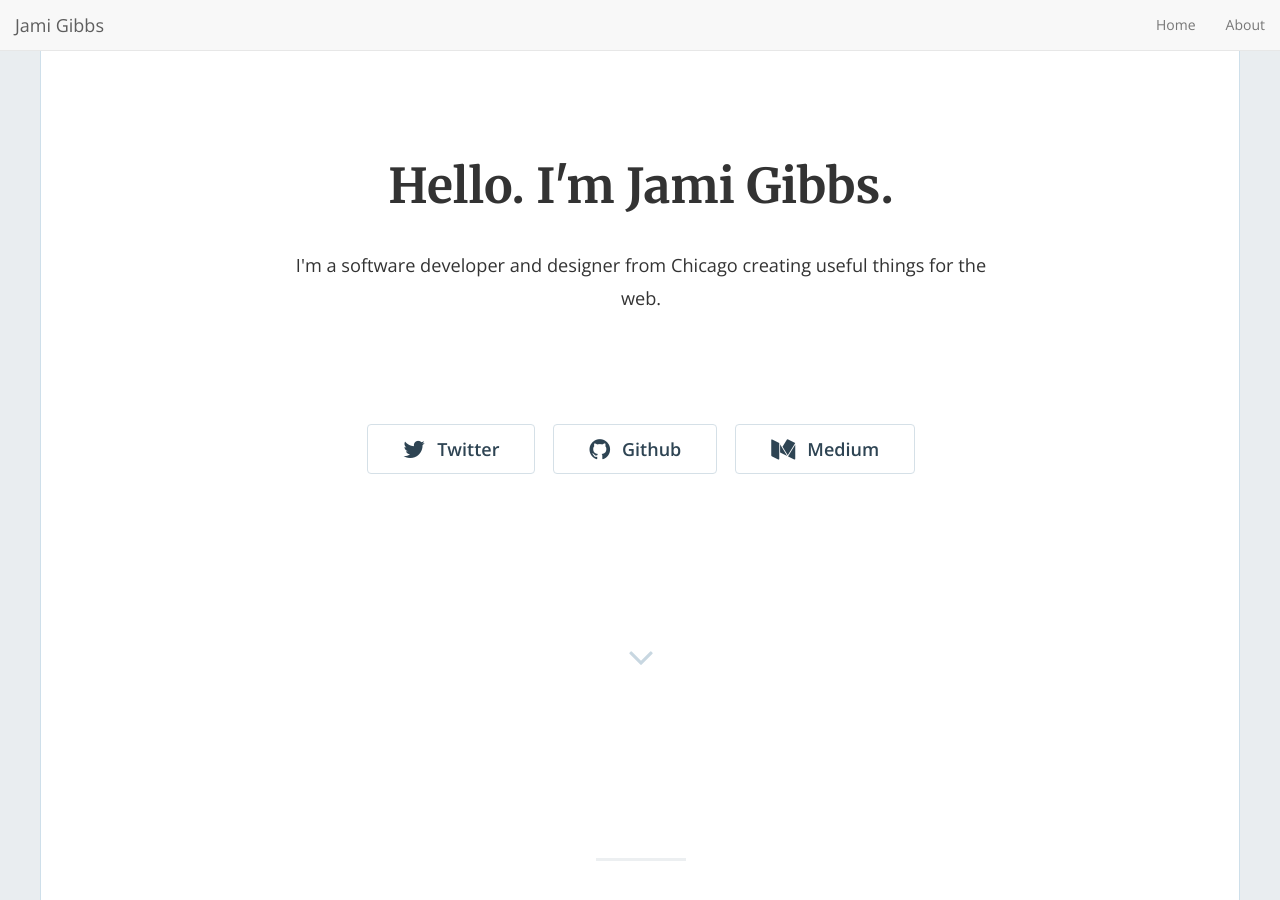
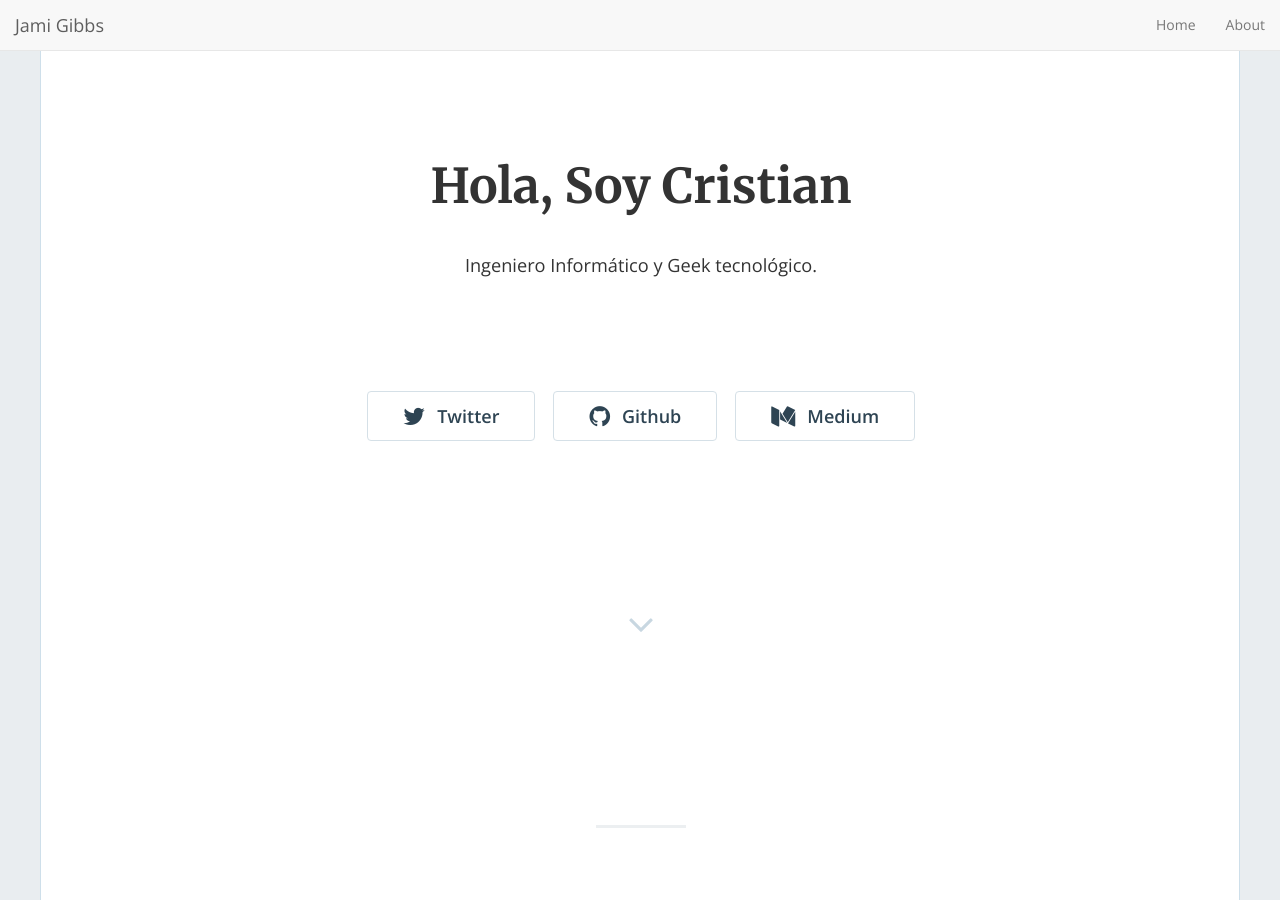
Before and after one commit to cgasper79/cgasper79.github.io, a Jekyll site: the page built from index.html, in a window 1280 px wide and 900 px high. Built offline with Jekyll 4.4.1, drawn with Linux system fonts in a browser that asks for light colours; nearby versions of some CDN libraries; the list of posts is cut into pages by our own code; some of the changed text lies outside the part shown.

Commit message:
Update _config.yml

```diff
--- a/_config.yml
+++ b/_config.yml
@@ -13,13 +13,13 @@
 # you will see them accessed via {{ site.title }}, {{ site.email }}, and so on.
 # You can create any custom variable you would like, and they will be accessible
 # in the templates via {{ site.myvariable }}.
-title: "Hello. I'm Jami Gibbs."
-email: 'jami0821@gmail.com'
-description: "I'm a software developer and designer from Chicago creating useful things for the web."
+title: "Hola, Soy Cristian"
+email: 'cgasconp@protonmail.com'
+description: "Ingeniero Informático y Geek tecnológico."
 baseurl: "" # the subpath of your site, e.g. /blog
 url: "https://jamigibbs.github.io/phantom" # the base hostname & protocol for your site, e.g. https://example.com
-twitter_username: 'jamigibbs'
-github_username: 'jamigibbs'
+twitter_username: 'cgasper79'
+github_username: 'cgasper79'
 medium_username: 'blog.jamigibbs.com'
 
 # Build settings
@@ -89,7 +89,7 @@ pagination:
 ############################################################
 
 ### Phantom settings
-footer_text: '© 2018 Jami Gibbs'
+footer_text: '© 2020 cgasper79'
 admin_name: 'Jami Gibbs'
 google_analytics: "UA-9999999-99" # Update with your own tracking ID
 enable_contact: false
```
